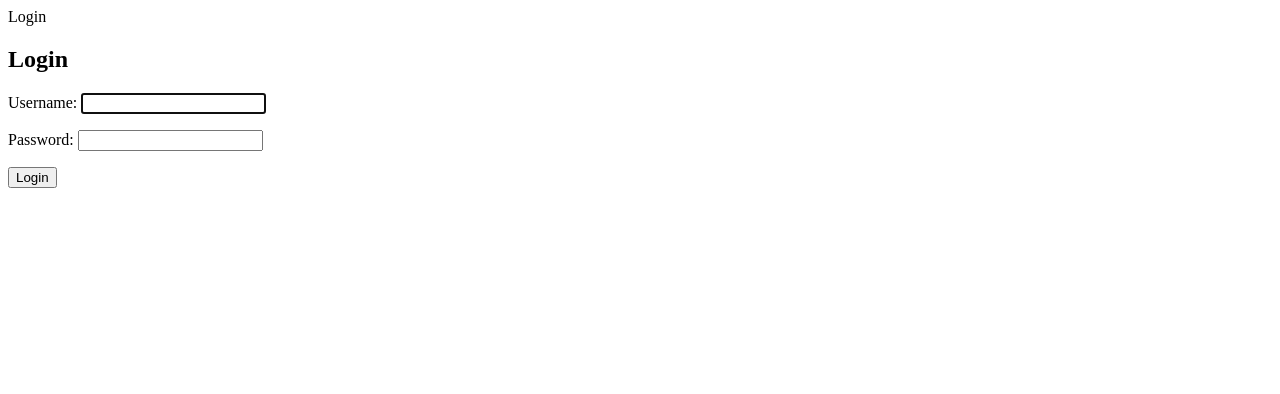
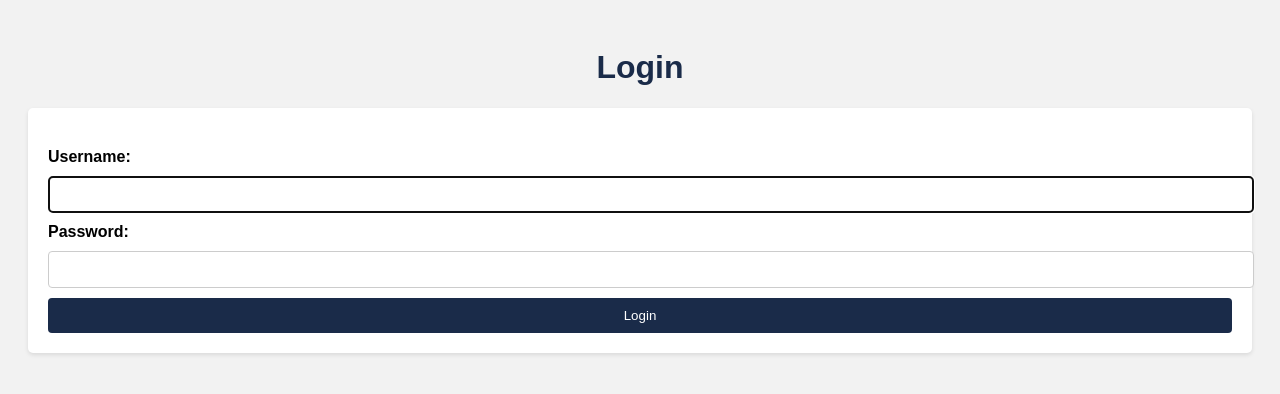
Before and after one commit to mw74/csc394_group, a Django app: page /accounts/login/ in a window 1280 px wide. Shown: the top 394 px of the page. Run offline with Django 4.2, Linux system fonts and the light colour scheme; parts of the project's set-up code (start-up, migrations or seed data) failed here and were passed over; some libraries are stand-ins or nearby versions.

Commit message:
login.html style updates

```diff
--- a/homework/templates/registration/login.html
+++ b/homework/templates/registration/login.html
@@ -1,10 +1,68 @@
-{% block title %}Login{% endblock %}
+<!DOCTYPE html>
+<html>
+<head>
+  <title>Login</title>
+  <style>
+    body {
+      font-family: Arial, sans-serif;
+      background-color: #f2f2f2;
+      padding: 20px;
+    }
 
-{% block content %}
-  <h2>Login</h2>
-  <form method="post">
-    {% csrf_token %}
-    {{ form.as_p }}
-    <button type="submit">Login</button>
-  </form>
-{% endblock %}
+    h1 {
+      text-align: center;
+      color: #1A2B49;
+    }
+
+    main {
+      background-color: white;
+      padding: 20px;
+      border-radius: 5px;
+      box-shadow: 0 2px 4px rgba(0, 0, 0, 0.1);
+      margin-top: 20px;
+    }
+
+    form {
+      margin-top: 20px;
+    }
+
+    label {
+      display: block;
+      margin-bottom: 10px;
+      font-weight: bold;
+    }
+
+    input[type="text"],
+    input[type="password"] {
+      width: 100%;
+      padding: 10px;
+      border-radius: 4px;
+      border: 1px solid #ccc;
+      margin-bottom: 10px;
+    }
+
+    button[type="submit"] {
+      width: 100%;
+      padding: 10px;
+      background-color: #1A2B49;
+      color: white;
+      border: none;
+      border-radius: 4px;
+      cursor: pointer;
+    }
+  </style>
+</head>
+<body>
+  <h1>Login</h1>
+  <main>
+    <form method="post">
+      {% csrf_token %}
+      <label for="id_username">Username:</label>
+      {{ form.username }}
+      <label for="id_password">Password:</label>
+      {{ form.password }}
+      <button type="submit">Login</button>
+    </form>
+  </main>
+</body>
+</html>
```
